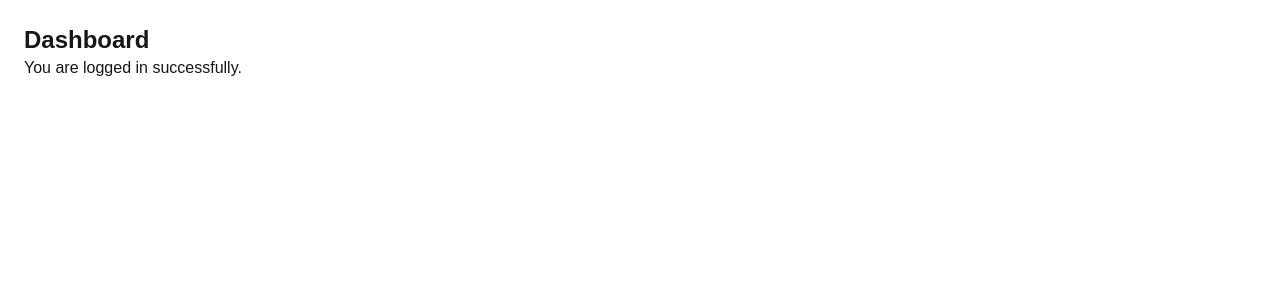
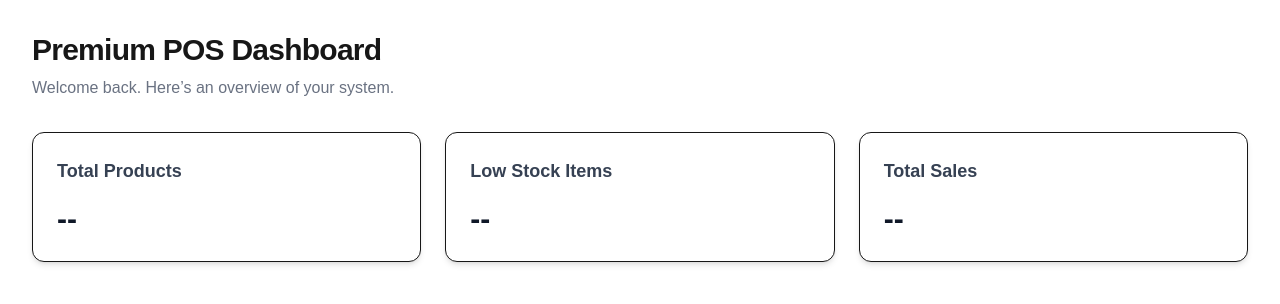
Before and after one commit to Griffinsshem/premium-pos, a Next.js app in the folder frontend/: page /dashboard in a window 1280 px wide. Shown: the top 304 px of the page. Built offline with nearby package versions, Linux system fonts and the light colour scheme.

Commit message:
feat(ui): build  dashboard layout

```diff
--- a/frontend/src/app/dashboard/page.tsx
+++ b/frontend/src/app/dashboard/page.tsx
@@ -1,8 +1,30 @@
 export default function DashboardPage() {
   return (
-    <div className="p-6">
-      <h1 className="text-2xl font-bold">Dashboard</h1>
-      <p>You are logged in successfully.</p>
+    <div className="p-8 space-y-8">
+      <div>
+        <h1 className="text-3xl font-bold tracking-tight">Premium POS Dashboard</h1>
+        <p className="text-gray-500 mt-2">
+          Welcome back. Here’s an overview of your system.
+        </p>
+      </div>
+
+      <div className="grid grid-cols-1 md:grid-cols-3 gap-6">
+        <div className="bg-white shadow-md rounded-xl p-6 border">
+          <h2 className="text-lg font-semibold text-gray-700">Total Products</h2>
+          <p className="text-3xl font-bold mt-4 text-gray-900">--</p>
+        </div>
+
+        <div className="bg-white shadow-md rounded-xl p-6 border">
+          <h2 className="text-lg font-semibold text-gray-700">Low Stock Items</h2>
+          <p className="text-3xl font-bold mt-4 text-gray-900">--</p>
+        </div>
+
+        <div className="bg-white shadow-md rounded-xl p-6 border">
+          <h2 className="text-lg font-semibold text-gray-700">Total Sales</h2>
+          <p className="text-3xl font-bold mt-4 text-gray-900">--</p>
+        </div>
+      </div>
+
     </div>
   );
 }
```
